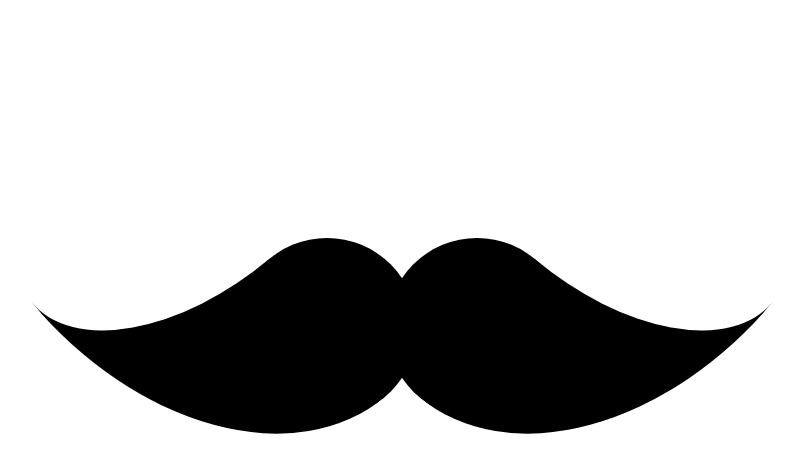
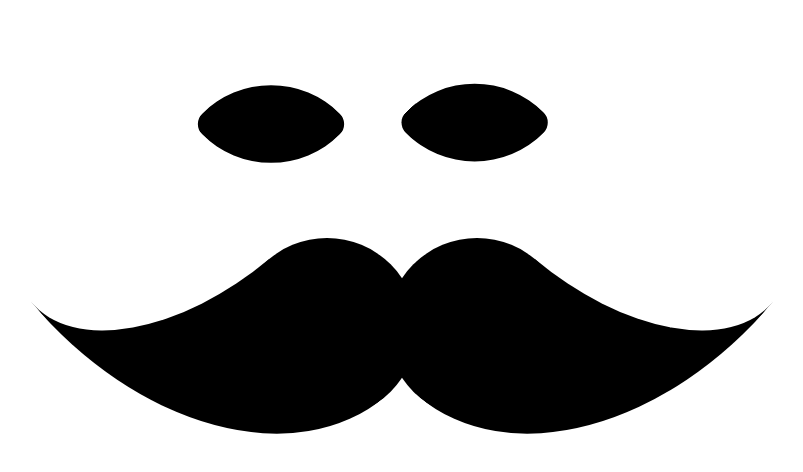
Before and after one commit to CAVALEY/Bigote-Taller-Git, a plain HTML site: page index.html in a window 1280 px wide. Shown: the whole page, without its empty margins (93-896 px from the left). Drawn offline with Linux system fonts and the light colour scheme.

Commit message:
quedan bien

```diff
--- a/figuras.css
+++ b/figuras.css
@@ -38,3 +38,37 @@
     transform: rotate(40deg);
     transform-origin: left 210px;
 }
+.eyes {
+    color: #000;
+    position: absolute;
+    margin-left: 300px;
+    margin-top: 60px;
+    width: 12px;
+    height: 12px;
+    border-radius: 100% 15%;
+    border: solid 50px currentColor;
+    -webkit-transform: rotate(45deg);
+            transform: rotate(45deg);
+  }
+
+
+  .eyes:after {
+      content: '';
+      position: absolute;
+      left: 100px;
+      top: -35px;
+      width: 30px;
+      height: 30px;
+      border-radius: 50%;
+      border: solid 10px burlywood;
+      background-color: rgb(255, 255, 255);
+      color: #000;
+    position: absolute;
+    margin-left: -7px;
+    margin-top: -160px;
+    width: 12px;
+    height: 12px;
+    border-radius: 100% 15%;
+    border: solid 50px currentColor;
+            transform: rotate(0deg);
+    }
--- a/index.html
+++ b/index.html
@@ -9,6 +9,6 @@
 </head>
 <body>
     <div class="bigote"></div>
-
+    <div class="eyes"></div>
 </body>
 </html>
```
